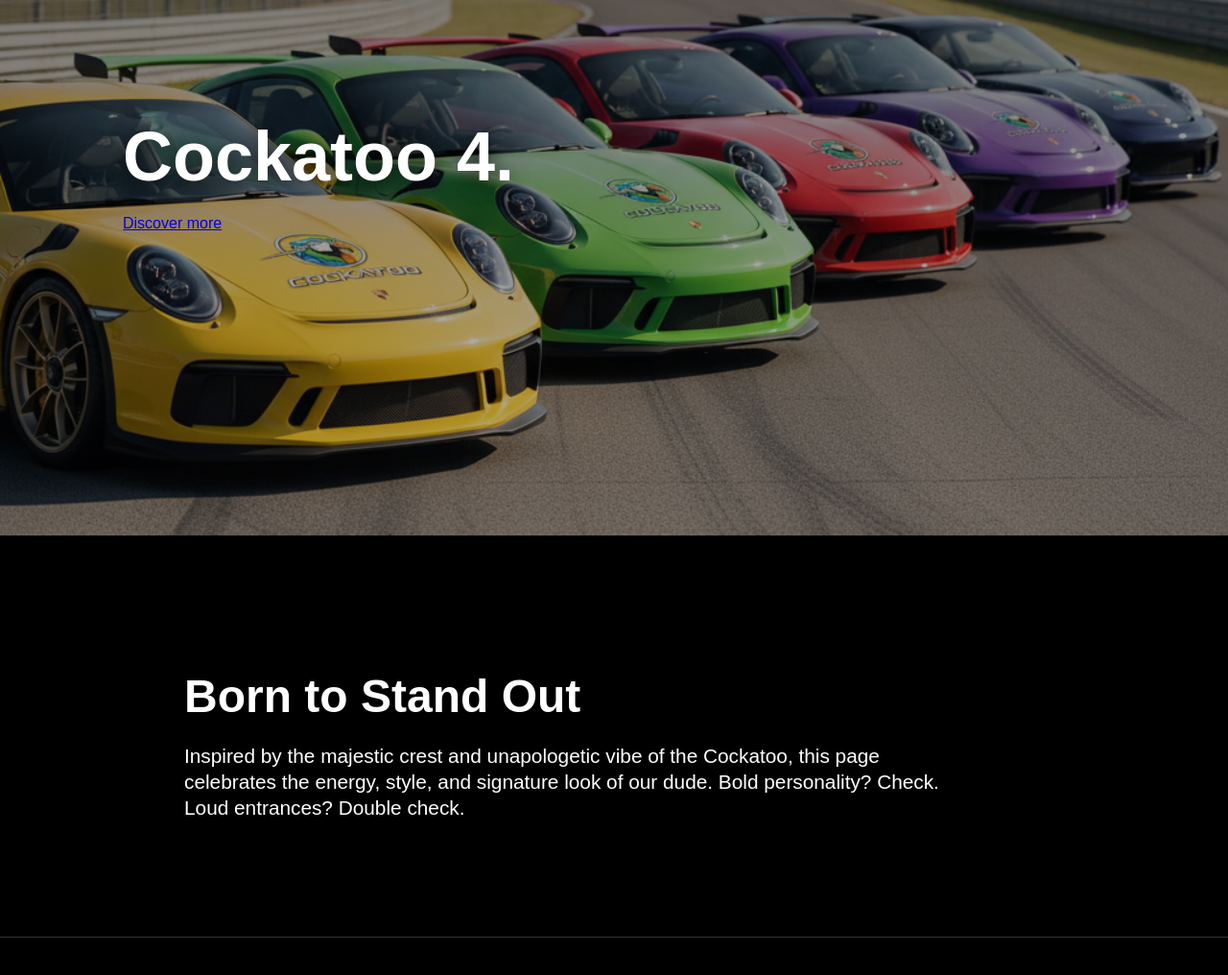
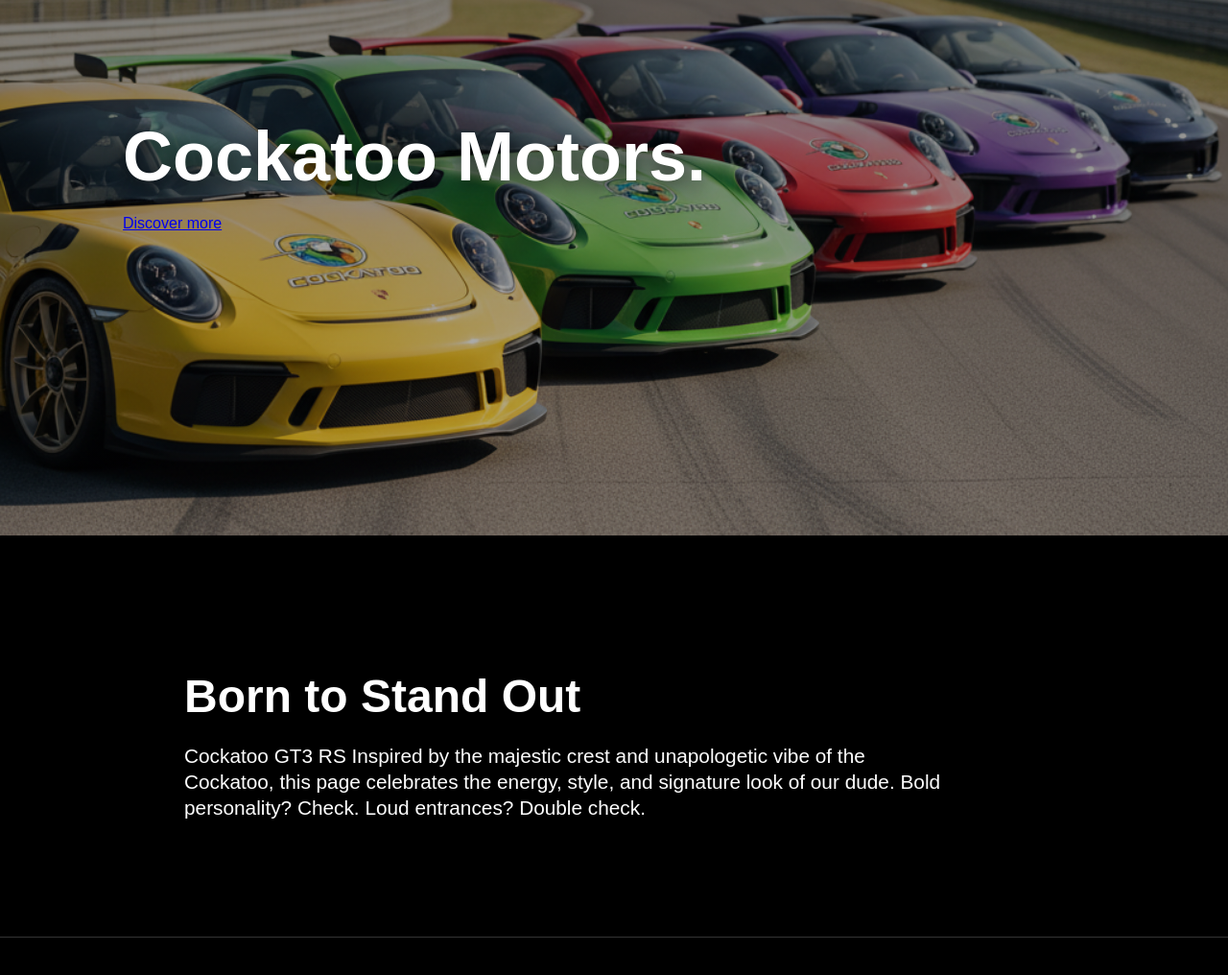
Before and after one commit to Ian-nunes6/Cockatoo, a plain HTML site: page index.html in a window 1280 px wide. Shown: the part 242-1258 px from the top of the page at 96% size. Drawn offline with Linux system fonts and the light colour scheme.

Commit message:
Update index.html

```diff
--- a/index.html
+++ b/index.html
@@ -3,13 +3,13 @@
 <head>
   <meta charset="UTF-8" />
   <meta name="viewport" content="width=device-width, initial-scale=1.0" />
-  <title>Cockatoo Edition</title>
+  <title>Cockatoo Motors</title>
   <link rel="stylesheet" href="style.css" />
 </head>
 <body>
   <div class="hero">
     <div class="hero-text">
-      <h1>Cockatoo 4.</h1>
+      <h1>Cockatoo Motors.</h1>
       <a href="#more" class="btn">Discover more</a>
     </div>
   </div>
@@ -17,6 +17,7 @@
   <div class="section" id="more">
     <h2>Born to Stand Out</h2>
     <p>
+      Cockatoo GT3 RS
       Inspired by the majestic crest and unapologetic vibe of the Cockatoo, this page celebrates the energy, style,
       and signature look of our dude. Bold personality? Check. Loud entrances? Double check.
     </p>
```
